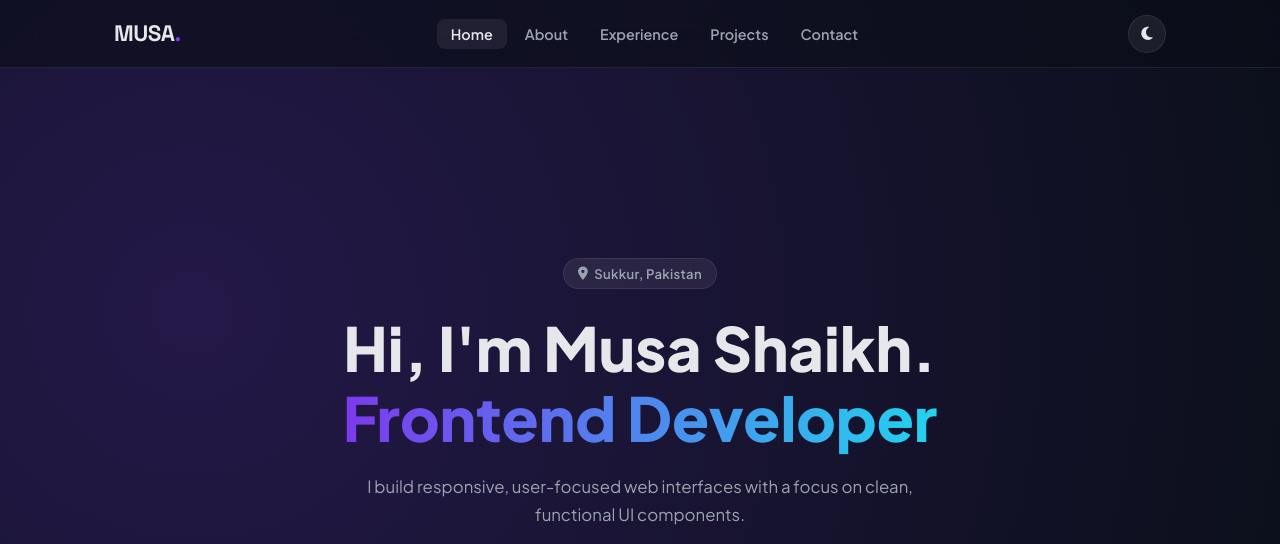
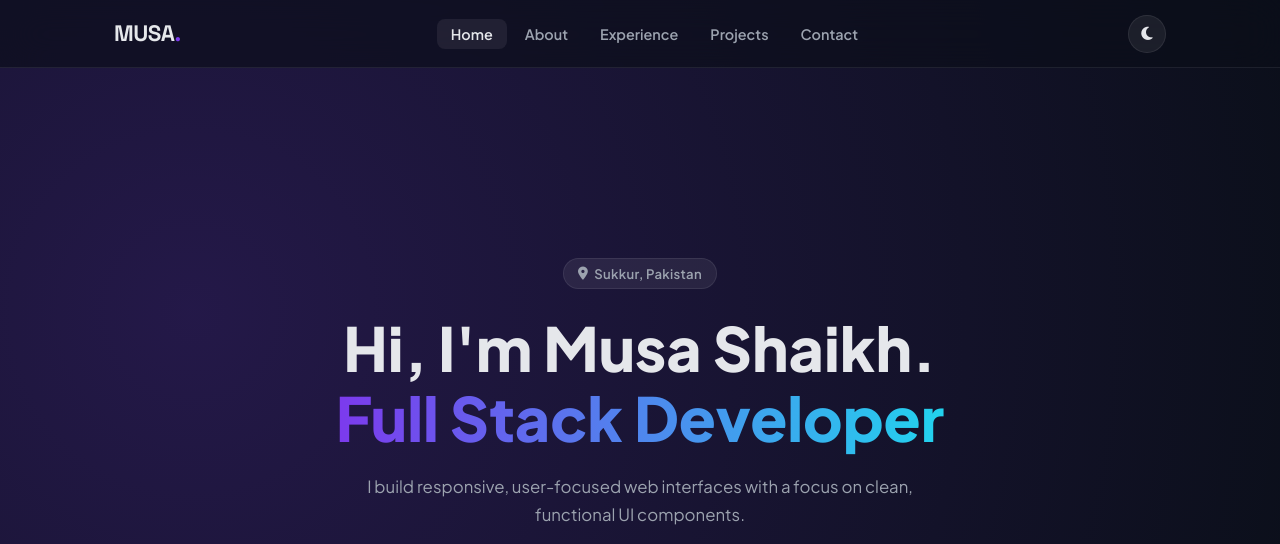
Before and after one commit to Musaabidshakh/Portfolio2, a website: page index.html in a window 1280 px wide. Shown: the top 544 px of the page. Drawn offline with Linux system fonts and the light colour scheme.

Commit message:
Change title from Frontend to Full Stack Developer
Updated the title to reflect the new role as a Full Stack Developer.

```diff
--- a/index.html
+++ b/index.html
@@ -37,7 +37,7 @@
         <section id="home" class="hero">
             <div class="hero-content">
                 <span class="badge fade-in"><i class="fas fa-map-marker-alt"></i> Sukkur, Pakistan</span>
-                <h1 class="fade-in">Hi, I'm Musa Shaikh.<br><span class="gradient-text">Frontend Developer</span></h1>
+                <h1 class="fade-in">Hi, I'm Musa Shaikh.<br><span class="gradient-text">Full Stack Developer</span></h1>
                 <p class="hero-subtext fade-in">I build responsive, user-focused web interfaces with a focus on clean, functional UI components.</p>
                 <div class="hero-btns fade-in">
                     <a href="#projects" class="btn primary">View Projects</a>
```
